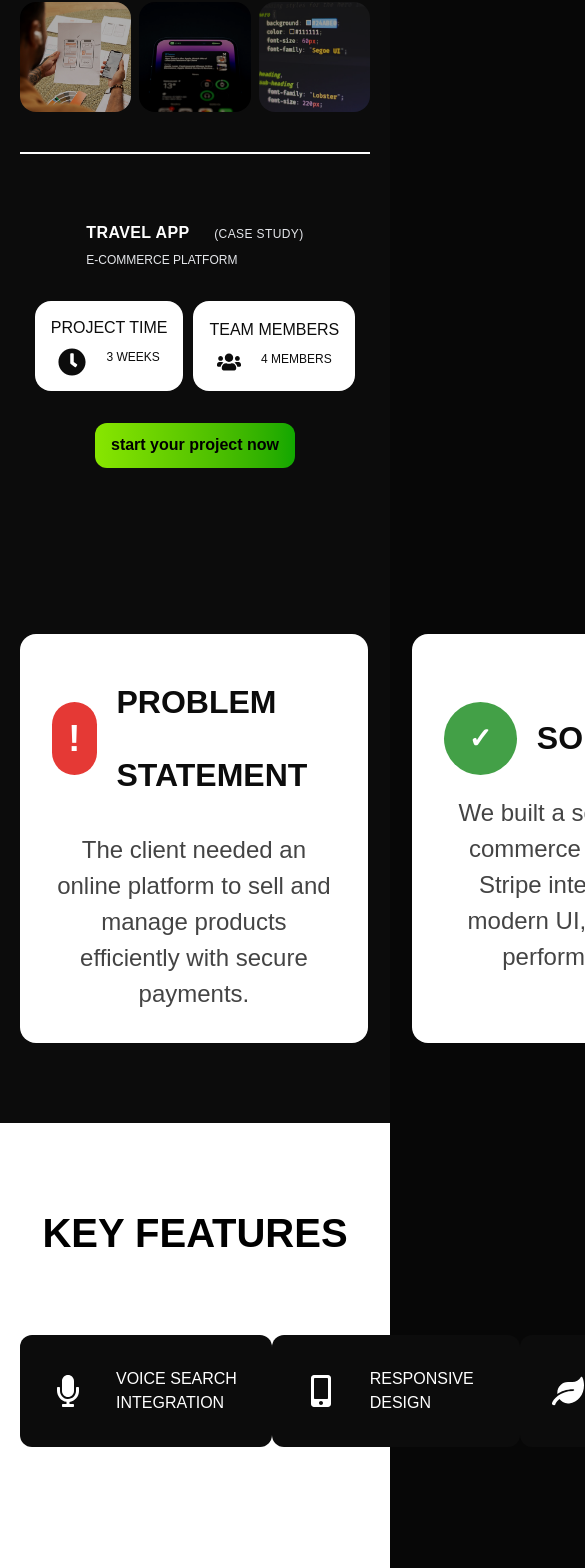
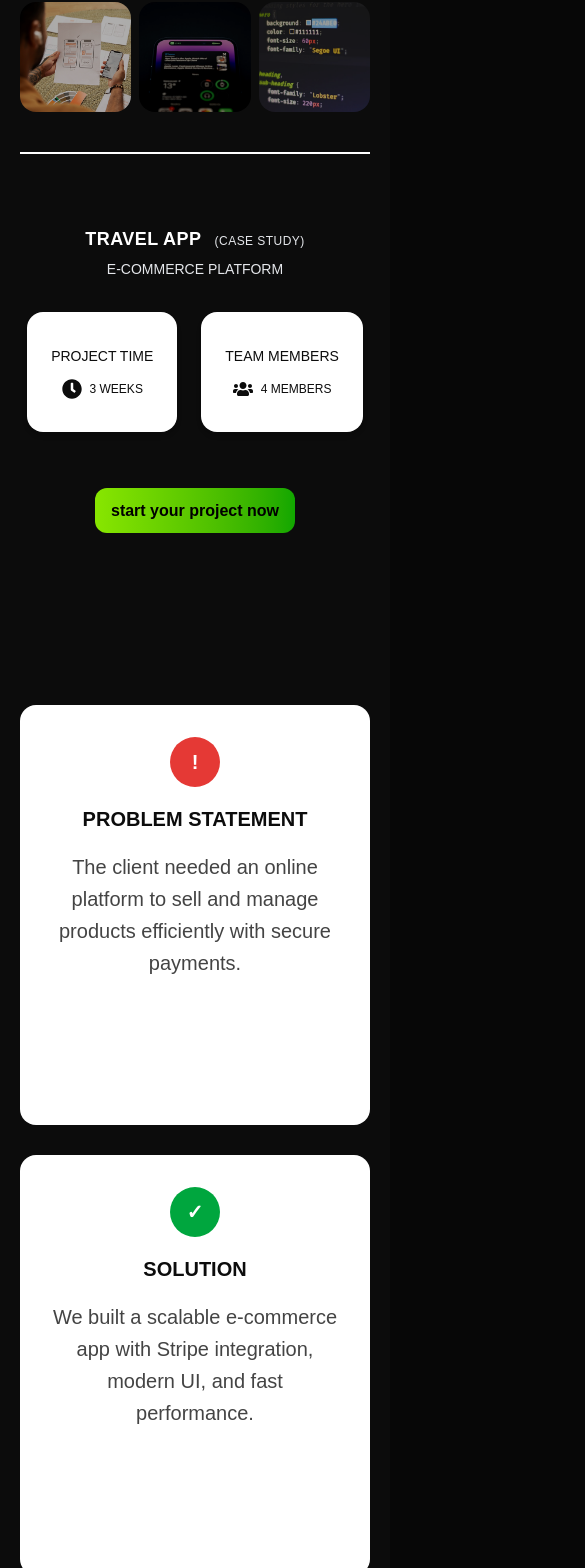
Before and after one commit to dina-abaza/comany-portfolio, a Next.js app: page /ourwork/1 in a window 390 px wide. Shown: the part 271-1839 px from the top of the page, 585 px wide, since content can reach past the window. Built offline with nearby package versions, Linux system fonts and the light colour scheme.

Commit message:
My local updates before pulling

```diff
--- a/src/app/services/page.jsx
+++ b/src/app/services/page.jsx
@@ -4,10 +4,12 @@ import Header from "@/components/Header";
 import ServicesBetter from "@/components/servicesbetter";
 import PrimaryButton from "@/components/buttons/PrimaryButton";
 import SecondaryButton from "@/components/buttons/SecondaryButton";
-import { useRouter } from "next/navigation";
+import { useRouter,useSearchParams } from "next/navigation";
 
 export default function ServicesPage() {
     const router = useRouter();
+  const searchParams = useSearchParams();
+  const filterParam = searchParams.get("filter") || "all";
 
   const filters = [
     { value: "all", label: "ALL SERVICES" },
@@ -48,7 +50,7 @@ export default function ServicesPage() {
           "from ui/ux to web and mobile development we provide you with comprehensive solutions that ensure a destenctive user experience and strong code to help your project grow steadily."
         }
       />
-      <FilterSection filters={filters} items={items}
+      <FilterSection filters={filters} items={items} initialFilter={filterParam}
         onCardClick={(item) => router.push(`/services/${item.id}`)}
       />
       <ServicesBetter/>
--- a/src/components/Footer.jsx
+++ b/src/components/Footer.jsx
@@ -20,7 +20,7 @@ export default function Footer() {
 
           <div>
             <h3 className="text-lg font-semibold mb-4">Our Social Media</h3>
-            <div className="flex items-center gap-4 flex-wrap">
+            <div className="flex items-center gap-4 ">
               {[FaFacebookF, FaTwitter, FaInstagram, FaLinkedinIn, FaTiktok ].map((Icon, i) => (
                 <a
                   key={i}
--- a/src/components/ourworkshowcase.jsx
+++ b/src/components/ourworkshowcase.jsx
@@ -95,134 +95,151 @@ export default function OurWorkShowcase() {
           <div className="w-full h-[2px] bg-white my-[20px] md:my-[40px]"></div>
 
           {/* الصف الثالث: معلومات المشروع */}
-          <div className="w-full max-w-[400px] sm:max-w-[1100px] md:max-w-[1268px]  lg:max-w-[1440px] mx-auto h-[300px] sm:h-[280px] md:h-[300px] lg:h-[180px] rounded-[16px]  flex flex-col sm:flex-col md:flex-col lg:flex-row items-center justify-center py-2 gap-8 md:gap-[20px] ">
-            {/* بيانات المشروع */}
-            <div className="text-white">
-              <h2 className="text-[16px] sm:text-[18px] md:text-[24px] font-semibold mb-[6px] uppercase tracking-wide">
+
+
+<div className="w-full grid grid-cols-1 lg:grid-cols-[1fr_1.5fr_1fr] gap-8 items-center px-4 py-8 mx-auto rounded-[16px]">
+
+  {/* العنوان والنص */}
+  <div className="text-white text-center lg:text-left">
+    <h2 className="text-[18px] sm:text-[20px] md:text-[24px] font-semibold mb-[6px] uppercase tracking-wide">
       travel app{" "}
-                <span className="text-[12px] sm:text-[14px] md:text-[18px] font-extralight text-gray-200 ml-5">
+      <span className="text-[12px] sm:text-[14px] md:text-[18px] font-extralight text-gray-200 ml-2">
         (case study)
       </span>
     </h2>
-              <p className="text-[12px] sm:text-[14px] md:text-[18px] font-extralight text-gray-200">
+    <p className="text-[14px] sm:text-[16px] md:text-[18px] font-extralight text-gray-200">
       {project.title}
     </p>
   </div>
 
-            {/* صناديق الوقت والميمبرز */}
-            <div className="flex gap-[10px] sm:gap-[20px] md:gap-[20px] lg:gap-[20px] items-center">
-              <div className="max-w-[200px] p-4 sm:max-w-[277px] md:max-w-[277px] lg:max-w-[300px] h-[90px] sm:h-[80px] md:h-[126px] lg:h-[126px] bg-white rounded-[16px] flex flex-col items-center justify-center gap-2 md:gap-[32px]">
-                <h3 className="text-[16px] sm:text-[18px] md:text-[24px] text-[#0C0C0C]">project time</h3>
-                <div className="flex gap-[20px] sm:gap-[15px] md:gap-[40px]">
-                  <FaClock size={28} className="text-[#0C0C0C]" />
-                  <p className="text-[#0C0C0C] text-[12px] sm:text-[14px] md:text-[16px]">{project.time}</p>
+  {/* المربعين في النص */}
+  <div className="flex justify-center lg:justify-between items-center gap-6 lg:gap-8 w-full flex-nowrap flex-row">
+
+    {/* الوقت */}
+    <div className="bg-white rounded-[16px] px-6 py-4 flex flex-col items-center justify-center gap-2
+                    w-[170px] sm:w-[200px] md:w-[250px] h-[120px] shadow-md">
+      <h3 className="text-[14px] sm:text-[16px] md:text-[18px] text-[#0C0C0C] font-medium mb-1 whitespace-nowrap">
+        Project time
+      </h3>
+      <div className="flex items-center gap-2 text-[#0C0C0C]">
+        <FaClock size={20} />
+        <p className="text-[12px] sm:text-[14px] md:text-[16px]">{project.time}</p>
       </div>
     </div>
 
-              <div className="max-w-[200px] p-4 sm:max-w-[277px] md:max-w-[277px] lg:max-w-[300px] h-[90px] sm:h-[80px] md:h-[126px] lg:h-[126px] bg-white rounded-[16px] flex flex-col items-center justify-center gap-2 md:gap-[32px]">
-                <h3 className="text-[16px] sm:text-[18px] md:text-[24px] text-[#0C0C0C]">team members</h3>
-                <div className="flex gap-[20px] sm:gap-[15px] md:gap-[40px]">
-                  <FaUsers size={24} className="text-[#0C0C0C]" />
-                  <p className="text-[#0C0C0C] text-[12px] sm:text-[14px] md:text-[16px]">
-                    {project.members} Members
-                  </p>
+    {/* الميمبرز */}
+    <div className="bg-white rounded-[16px] px-6 py-4 flex flex-col items-center justify-center gap-2
+                    w-[170px] sm:w-[200px] md:w-[250px] h-[120px] shadow-md">
+      <h3 className="text-[14px] sm:text-[16px] md:text-[18px] text-[#0C0C0C] font-medium mb-1 whitespace-nowrap">
+        Team members
+      </h3>
+      <div className="flex items-center gap-2 text-[#0C0C0C]">
+        <FaUsers size={20} />
+        <p className="text-[12px] sm:text-[14px] md:text-[16px]">{project.members} Members</p>
       </div>
     </div>
 
-              {/* زر المشروع */}
+  </div>
+
+  {/* الزر */}
+  <div className="flex justify-center lg:justify-end mt-6 lg:mt-0">
+    <PrimaryButton href={"/contact"} />
+  </div>
 
 </div>
-              <div className="flex justify-end">
-                <PrimaryButton href={"/contact"} />
+
   </div>
-          </div>
-        </div>
+
       </section>
 
       {/* Problem & Solution Section */}
  <section className="w-full flex justify-center bg-[#0C0C0C] py-[80px] px-[20px]">
-        <div className="w-full max-w-[1440px] mx-auto h-[409px] flex justify-between gap-[44px]">
+  <div className="w-full max-w-[1440px] mx-auto flex flex-col md:flex-row justify-between items-stretch gap-[30px] md:gap-[44px]">
+
     {/* Problem Statement */}
-          <div className="w-[698px] h-[409px] bg-white rounded-[16px] flex flex-col justify-center p-[32px]">
-            <div className="flex items-center gap-[20px] mb-[20px] self-center">
-              <div className="w-[73px] h-[73px] bg-[#E53935] rounded-full flex items-center justify-center">
-                <span className="text-white text-[36px] font-bold">!</span>
+    <div className="flex-1 bg-white rounded-[16px] flex flex-col p-[32px] min-h-[420px]">
+      <div className="flex flex-col lg:flex-row items-center justify-center gap-[20px] mb-[20px]">
+        <div className="w-[50px] h-[50px] sm:w-[60px] sm:h-[60px] md:w-[73px] md:h-[73px] bg-[#E53935] rounded-full flex items-center justify-center">
+          <span className="text-white text-[20px] md:text-[36px] font-bold">!</span>
         </div>
-              <h3 className="text-[32px] font-semibold text-[#0C0C0C] leading-[73px]">
+        <h3 className="text-[20px] sm:text-[24px] md:text-[28px] lg:text-[32px] font-semibold text-[#0C0C0C] leading-[1.2] whitespace-nowrap">
           Problem Statement
         </h3>
       </div>
 
-            <p className="text-[24px] text-[#444] font-light leading-[36px] text-center max-w-[556px] mx-auto normal-case ">
+      <p className="text-[20px] md:text-[24px] text-[#444] font-light leading-[32px] text-center max-w-[556px] mx-auto normal-case">
         {project.problem}
       </p>
     </div>
 
     {/* Solution */}
-          <div className="w-[698px] h-[409px] bg-white rounded-[16px] flex flex-col justify-center p-[32px]">
-            <div className="flex items-center gap-[20px] mb-[20px] self-center">
-              <div className="w-[73px] h-[73px] bg-[#43A047] rounded-full flex items-center justify-center">
-                <span className="text-white text-[28px] font-bold">✓</span>
+    <div className="flex-1 bg-white rounded-[16px] flex flex-col p-[32px] min-h-[420px]">
+      <div className="flex flex-col lg:flex-row items-center justify-center gap-[20px] mb-[20px]">
+        <div className="w-[50px] h-[50px] sm:w-[60px] sm:h-[60px] md:w-[73px] md:h-[73px] bg-green-600 rounded-full flex items-center justify-center">
+          <span className="text-white text-[20px] md:text-[36px] font-bold">✓</span>
         </div>
-              <h3 className="text-[32px] font-semibold text-[#0C0C0C] leading-[73px]">
+        <h3 className="text-[20px] sm:text-[24px] md:text-[28px] lg:text-[32px] font-semibold text-[#0C0C0C] leading-[1.2] whitespace-nowrap">
           Solution
         </h3>
       </div>
 
-            <p className="text-[24px] text-[#444] font-light leading-[36px] text-center max-w-[556px] mx-auto normal-case ">
+      <p className="text-[20px] md:text-[24px] text-[#444] font-light leading-[32px] text-center max-w-[556px] mx-auto normal-case">
         {project.solution}
       </p>
     </div>
+
   </div>
 </section>
 
+
+
       {/* Key Features Section */}
     <section className="w-full flex justify-center bg-white py-[80px] px-[20px]">
-        <div className="w-full max-w-[1440px] mx-auto h-[368px] flex flex-col items-center">
+  <div className="w-full mx-auto flex flex-col items-center">
     {/* العنوان */}
-          <h2 className="text-[40px] font-semibold text-black text-center">
+    <h2 className="text-[24px] md:text-[40px] font-semibold text-black text-center mb-[40px] md:mb-[72px]">
       {project.keyFeaturesTitle || "Key Features"}
     </h2>
 
-          {/* المسافة بين العنوان والمربعات */}
-          <div className="h-[72px]"></div>
-
     {/* المربعات */}
-          <div className="w-full h-[112px] flex justify-between">
+    <div className="w-full flex flex-col sm:flex-col md:flex-row justify-center md:justify-between items-center gap-[20px] md:gap-[10px] lg:gap-[40px]">
       {project.keyFeatures?.slice(0, 3).map((feature, index) => (
         <div
           key={index}
-                className="w-[378px] h-[112px] bg-[#0C0C0C] rounded-[12px] flex items-center px-[32px] gap-[32px]"
+          className="w-[250px] h-[85px] sm:w-[300px] sm:h-[100px] md:w-[400px] md:h-[140px] bg-[#0C0C0C] rounded-[12px] flex items-center px-[20px] md:px-[32px] gap-[20px] md:gap-[32px]"
         >
           {/* الأيقونة */}
-                <div className="w-[48px] h-[48px] flex items-center justify-center text-white text-[32px]">
+          <div className="w-[24px] h-[24px] sm:w-[28px] sm:h-[28px] md:w-[48px] md:h-[48px] flex items-center justify-center text-white text-[24px] sm:text-[28px] md:text-[32px]">
             {feature.icon}
           </div>
 
           {/* النص */}
-                <h4 className="text-white text-[16px] font-medium">{feature.text}</h4>
+          <h4 className="text-white text-[14px] sm:text-[16px] md:text-[16px] font-medium text-center whitespace-nowrap">
+            {feature.text}
+          </h4>
         </div>
       ))}
     </div>
   </div>
 </section>
 
+
       {/* Technology Used */}
-      <section className="relative z-50 w-full max-w-[1268px] mx-auto h-[286px] bg-white flex flex-col items-center justify-center px-[27px] py-[72px] mt-[72px]">
-        <h2 className="w-full h-[40px] text-[24px] font-bold text-center mb-[72px] text-black">
+      <section className="relative z-50 w-full max-w-[1268px] mx-auto h-[286px] bg-white flex flex-col items-center justify-center px-[40px] md:px-[27px] py-[40px] md:py-[72px] mt-[40px] md:mt-[72px]">
+        <h2 className="w-full text-[16px] sm:text-[24px] md:text-[24px] lg:text-[30px] font-bold text-center mb-[24px] sm:mb-[40px] md:mb-[72px] text-black">
           Technology Used
         </h2>
 
-        <div className="w-[852px] h-[30px] flex items-center justify-center gap-[44px]">
+        <div className=" flex items-center justify-center flex-wrap gap-[12px] sm:gap-[20px] md:gap-[40px] lg:gap-[44px]">
           {project.technologies.map((tech, index) => (
-            <span key={index} className="text-[20px] font-extralight text-gray-800">
+            <span key={index} className="text-[14px] sm:text-[18px] md:text-[20px] font-extralight text-gray-800">
               {tech}
             </span>
           ))}
         </div>
       </section>
 
-      <div className="my-[72px] flex justify-center items-center gap-4 ">
+      <div className="my-[40px] md:my-[72px] flex flex-col sm:flex-row md:flex-row justify-center items-center gap-4 ">
         <PrimaryButton href={"/contact"}/>
         <SecondaryButton href={"/ourwork"}/>
       </div>
```
Also changed, not shown: src/components/Navbar.jsx (+6 -4 lines), src/components/filtersection.jsx (+19 -8 lines). Lines whose indentation alone changed are shown as unchanged.
